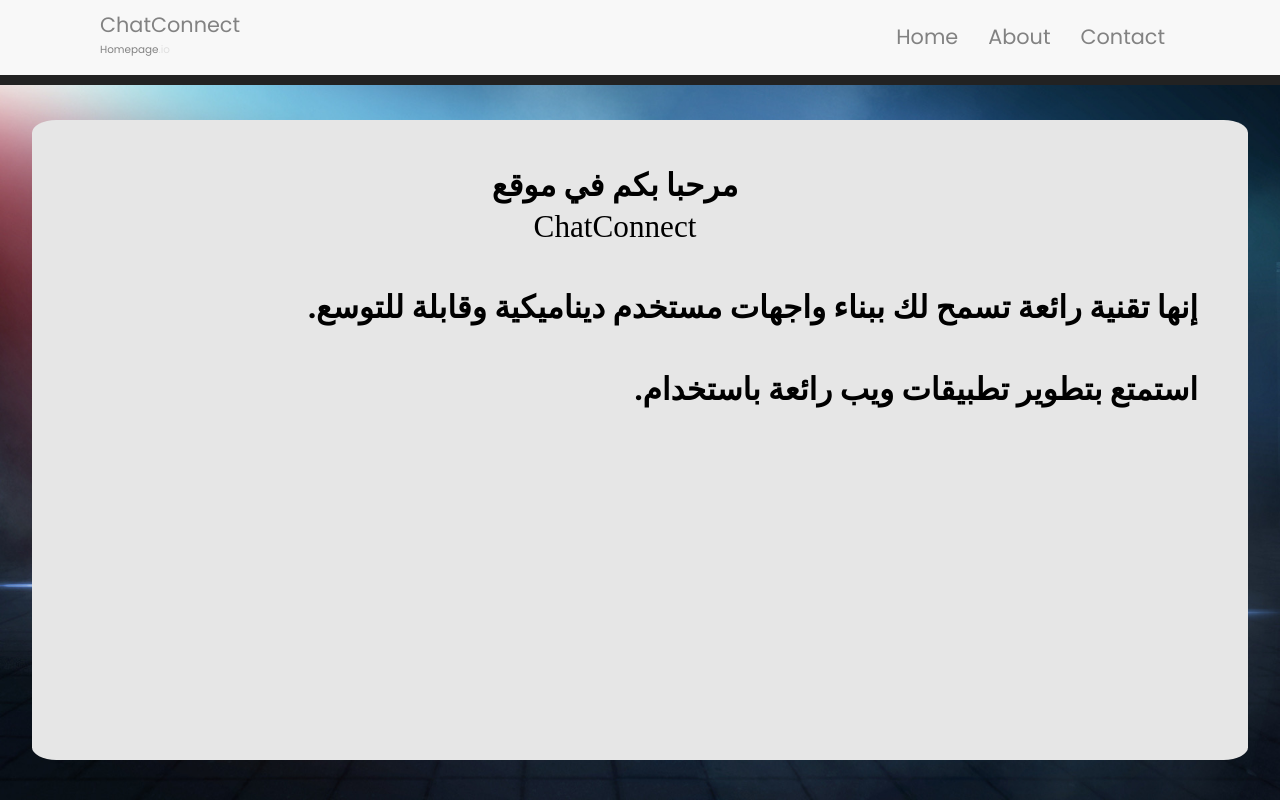
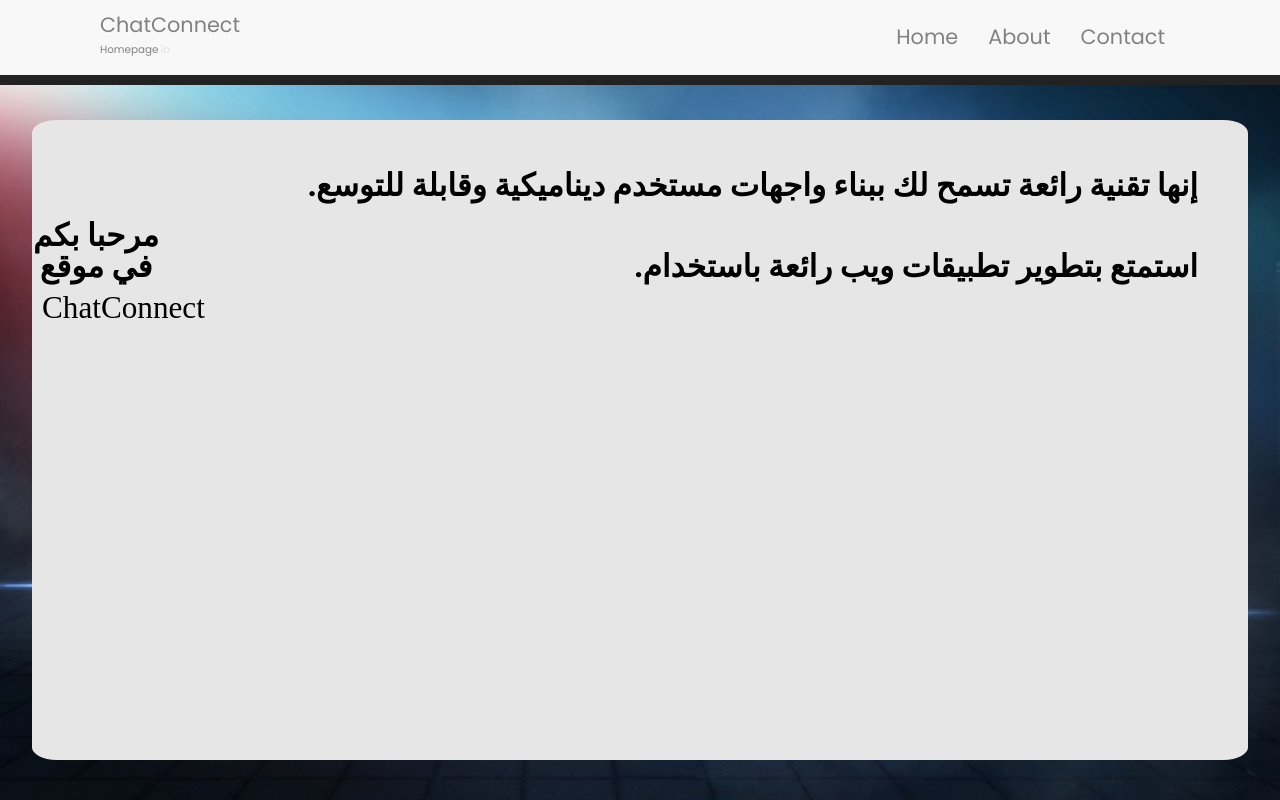
Before and after one commit to abdelrahman-yahia-zakaria/website-React, a React (Create React App) app: page / in a window 1280 px wide. Built offline with nearby package versions, Linux system fonts and the light colour scheme.

Commit message:
first change

```diff
--- a/src/index.css
+++ b/src/index.css
@@ -43,6 +43,10 @@ h1 {
     margin-top: 50px;
     margin-right: 50px;
     text-align: center;
+    background-color: #e6e6e6;
+    width: 10%;
+    height: 10%;
+    position: fixed;
 }
 .box-page {
   position: fixed;
```
